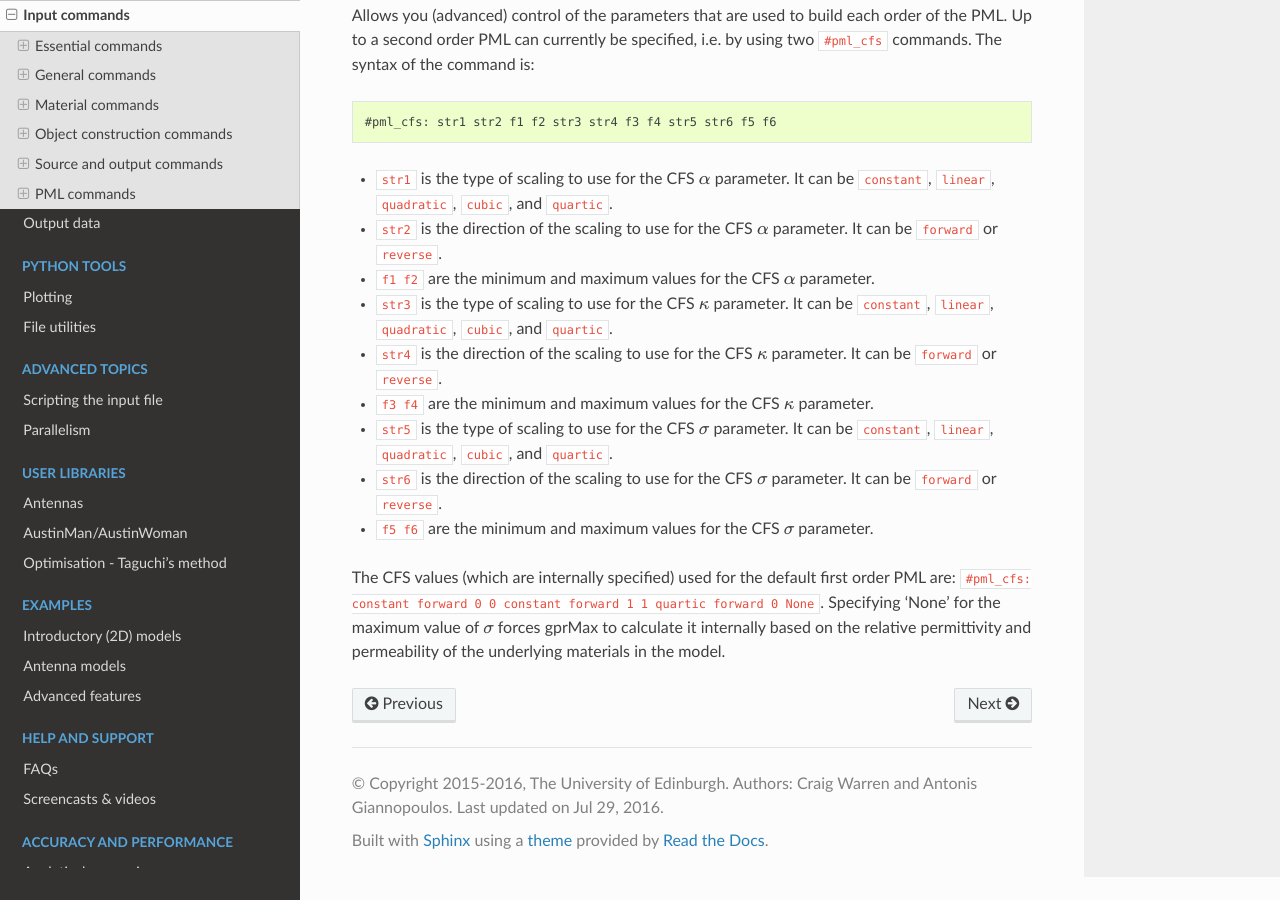
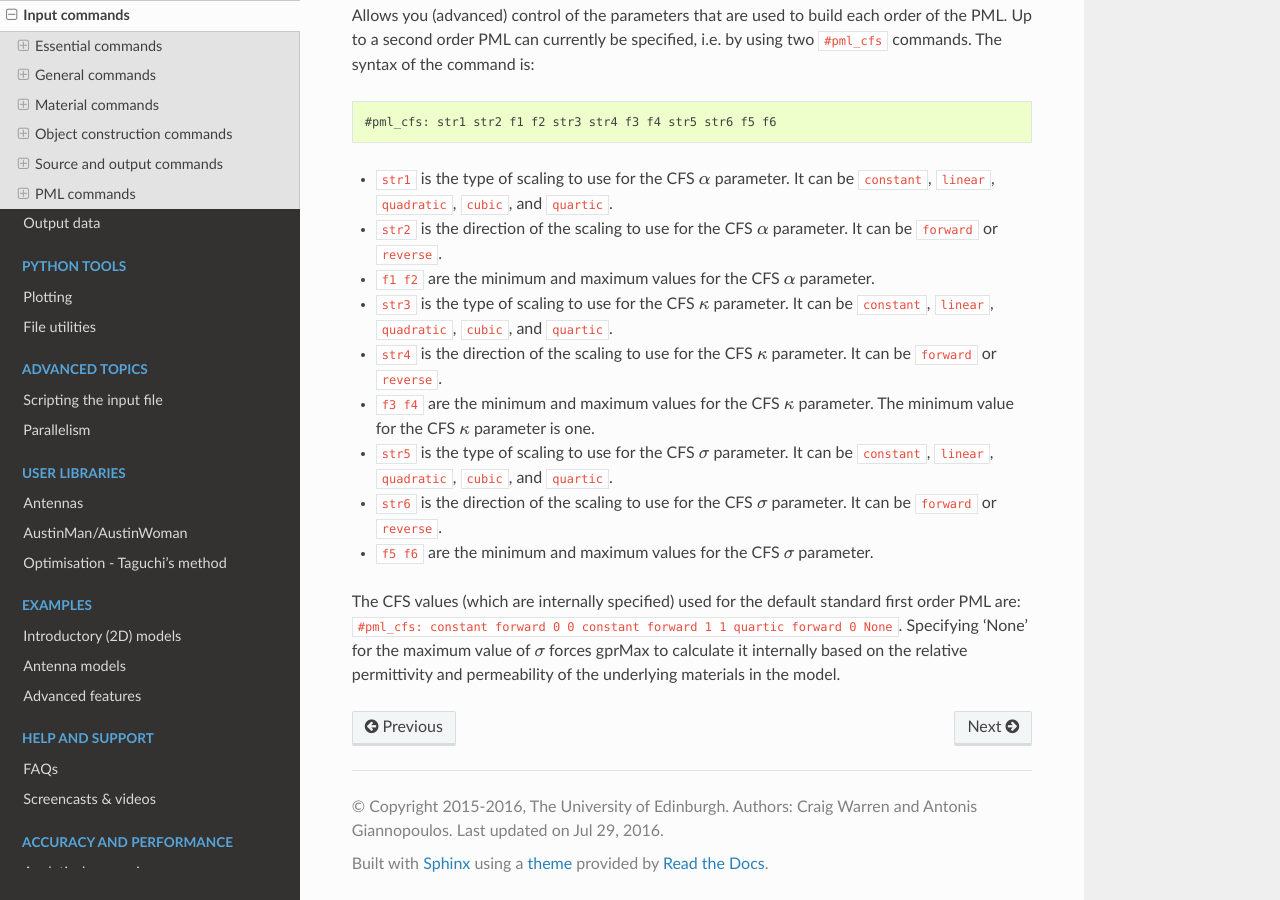
Before and after one commit to gprMax/gprMax, a Sphinx documentation site: the page built from docs/source/input.rst, in a window 1280 px wide and 900 px high, scrolled down 26143 px. Built offline with Sphinx 7.4.7 and the Read the Docs theme 2.0.0, drawn with Linux system fonts in a browser that asks for light colours.

Commit message:
Updated notes on PML parameters.

```diff
--- a/docs/source/input.rst
+++ b/docs/source/input.rst
@@ -879,9 +879,9 @@ Allows you (advanced) control of the parameters that are used to build each orde
 * ``f1 f2`` are the minimum and maximum values for the CFS :math:`\alpha` parameter.
 * ``str3`` is the type of scaling to use for the CFS :math:`\kappa` parameter. It can be ``constant``, ``linear``, ``quadratic``, ``cubic``, and ``quartic``.
 * ``str4`` is the direction of the scaling to use for the CFS :math:`\kappa` parameter. It can be ``forward`` or ``reverse``.
-* ``f3 f4`` are the minimum and maximum values for the CFS :math:`\kappa` parameter.
+* ``f3 f4`` are the minimum and maximum values for the CFS :math:`\kappa` parameter. The minimum value for the CFS :math:`\kappa` parameter is one.
 * ``str5`` is the type of scaling to use for the CFS :math:`\sigma` parameter. It can be ``constant``, ``linear``, ``quadratic``, ``cubic``, and ``quartic``.
 * ``str6`` is the direction of the scaling to use for the CFS :math:`\sigma` parameter. It can be ``forward`` or ``reverse``.
 * ``f5 f6`` are the minimum and maximum values for the CFS :math:`\sigma` parameter.
 
-The CFS values (which are internally specified) used for the default first order PML are: ``#pml_cfs: constant forward 0 0 constant forward 1 1 quartic forward 0 None``. Specifying 'None' for the maximum value of :math:`\sigma` forces gprMax to calculate it internally based on the relative permittivity and permeability of the underlying materials in the model.
+The CFS values (which are internally specified) used for the default standard first order PML are: ``#pml_cfs: constant forward 0 0 constant forward 1 1 quartic forward 0 None``. Specifying 'None' for the maximum value of :math:`\sigma` forces gprMax to calculate it internally based on the relative permittivity and permeability of the underlying materials in the model.
```
